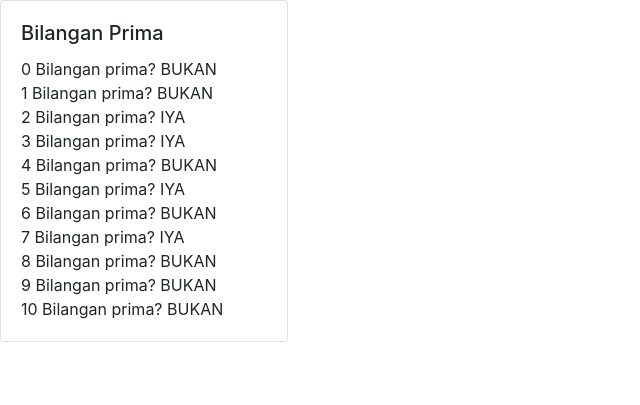
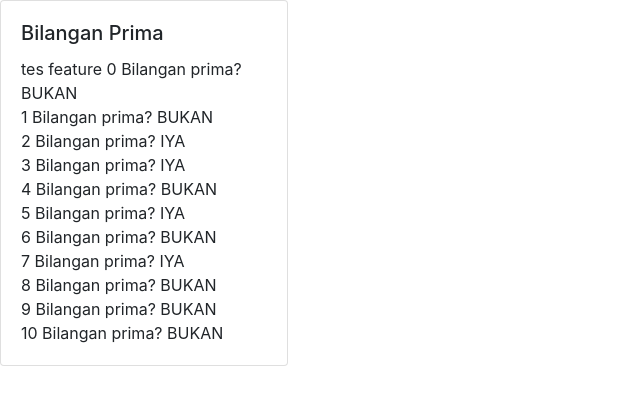
Before and after one commit to suratnoasep7/ongkir, a PHP site: page / in a window 1280 px wide. Shown: the top 405 px of the page, without its empty margins (0-640 px from the left). Run offline with PHP 8.4, Linux system fonts and the light colour scheme.

Commit message:
tes feature

```diff
--- a/index.php
+++ b/index.php
@@ -11,6 +11,8 @@
 	<div class="card" style="width: 18rem;">
 	  <div class="card-body">
 	    <h5 class="card-title">Bilangan Prima</h5>
+
+	    tes feature
 
 	    <?php
 
```
